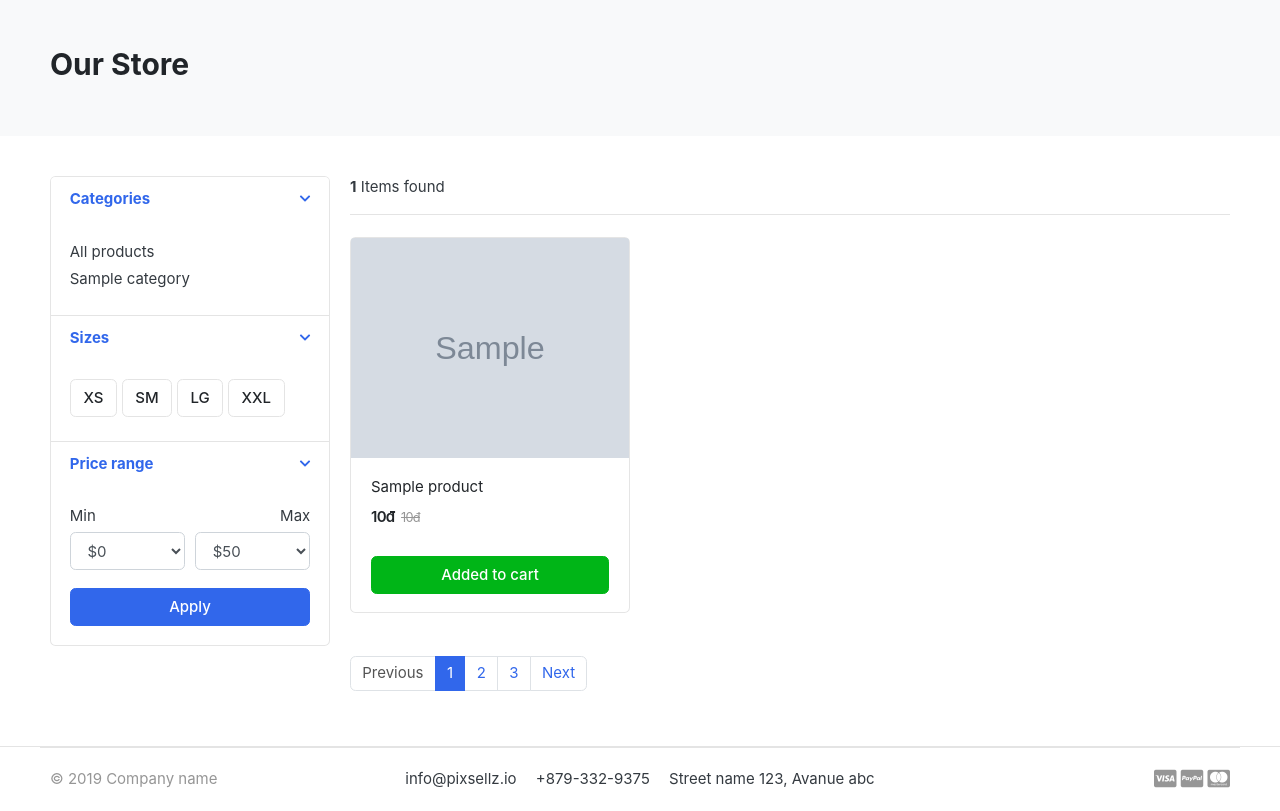
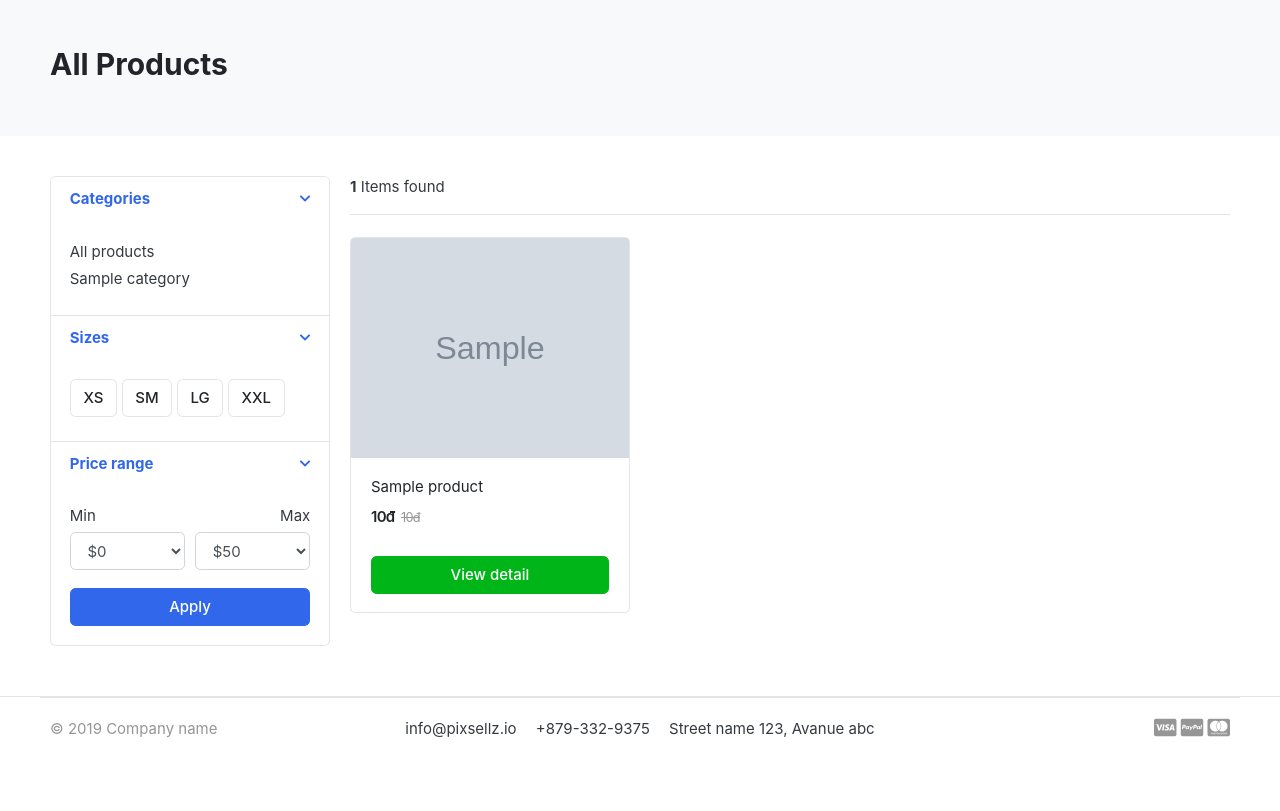
Before and after one commit to ntduonggg/ecommerce-website-django, a Django app: page /store/ in a window 1280 px wide. Shown: the part 118-929 px from the top of the page. After the commit the page ends 856 px from the top, so only its background shows below. Run offline with Django 5.2, Linux system fonts and the light colour scheme; tables that the repository leaves empty hold one stand-in row (values such as "Sample post"); grey boxes marked "Sample" are stand-in pictures; some libraries are stand-ins or nearby versions; some web fonts are replaced.

Commit message:
Add paginator and search

```diff
--- a/store/urls.py
+++ b/store/urls.py
@@ -4,6 +4,7 @@ from . import views
 
 urlpatterns = [
     path('', views.store, name='store'),
-    path('<slug:category_slug>/', views.store, name='products_by_category'),
-    path('<slug:category_slug>/<slug:product_slug>', views.product_detail, name='product_detail'),
+    path('category/<slug:category_slug>/', views.store, name='products_by_category'),
+    path('category/<slug:category_slug>/<slug:product_slug>', views.product_detail, name='product_detail'),
+    path('search/', views.search, name='search'),
 ]
--- a/store/views.py
+++ b/store/views.py
@@ -2,6 +2,8 @@ from django.shortcuts import render, get_object_or_404
 from carts.models import CartItem
 from store.models import Product, Category
 from carts.views import _cart_id
+from django.core.paginator import Paginator, EmptyPage, PageNotAnInteger
+from django.db.models import Q
 # Create your views here.
 
 def store(request, category_slug=None):
@@ -10,13 +12,17 @@ def store(request, category_slug=None):
 
     if category_slug:
         categories = get_object_or_404(Category, slug=category_slug)
-        products = Product.objects.filter(category=categories)
+        products = Product.objects.filter(category=categories, is_available=True)
     else:
-        products = Product.objects.all()
+        products = Product.objects.all().filter(is_available=True).order_by('id')
 
+    paginator = Paginator(products, 3)
+    page = request.GET.get('page')
+    paged_products = paginator.get_page(page)
     product_count = products.count()
+
     context = {
-        'products': products,
+        'products': paged_products,
         'product_count': product_count,
     }
     return render(request, 'store/store.html', context)
@@ -34,3 +40,17 @@ def product_detail(request, category_slug, product_slug):
     }
 
     return render(request, 'store/product_detail.html', context)
+
+def search(request):
+    if 'keyword' in request.GET:
+        keyword = request.GET['keyword']
+        if keyword:
+            products = Product.objects.order_by('created_at').filter(Q(product_name__icontains=keyword) | Q(description__icontains=keyword))
+            product_count = products.count()
+
+            context = {
+                'products': products,
+                'product_count': product_count,
+            }
+            return render(request, 'store/store.html', context)
+    return render(request, 'store/store.html')
--- a/templates/includes/navbar.html
+++ b/templates/includes/navbar.html
@@ -46,9 +46,9 @@
 	</div> <!-- col.// -->
 	<a href="{% url 'store' %}" class="btn btn-outline-primary">Store</a>
 	<div class="col-lg  col-md-6 col-sm-12 col">
-		<form action="#" class="search">
+		<form action="{% url 'search' %}" class="search" method="GET">
 			<div class="input-group w-100">
-			    <input type="text" class="form-control" style="width:60%;" placeholder="Search">
+			    <input type="text" class="form-control" style="width:60%;" placeholder="Search" name="keyword">
 
 			    <div class="input-group-append">
 			      <button class="btn btn-primary" type="submit">
--- a/templates/store/store.html
+++ b/templates/store/store.html
@@ -8,8 +8,11 @@
 
 <section class="section-pagetop bg">
 <div class="container">
-	<h2 class="title-page">Our Store</h2>
-
+	{% if 'search' in request.path %}
+	<h2 class="title-page">Search Results</h2>
+	{% else %}
+	<h2 class="title-page">All Products</h2>
+	{% endif %}
 </div> <!-- container //  -->
 </section>
 <!-- ========================= SECTION INTRO END// ========================= -->
@@ -121,10 +124,12 @@
 	</aside> <!-- col.// -->
 	<main class="col-md-9">
 
+{% if not products %}
+	<h3>No products found</h3>
+{% else %}
 <header class="border-bottom mb-4 pb-3">
 		<div class="form-inline">
 			<span class="mr-md-auto"><b>{{ product_count }}</b> Items found </span>
-
 		</div>
 </header><!-- sect-heading -->
 
@@ -141,7 +146,7 @@
 						<del class="price-old">{{ product.price|floatformat:0|intcomma }}đ</del>
 					</div> <!-- price-wrap.// -->
 				</div>
-				<a href="{% url 'add_cart' product.id%}" class="btn btn-block btn-success">Added to cart </a>
+				<a href="{{ product.get_url }}" class="btn btn-block btn-success">View detail</a>
 			</figcaption>
 		</figure>
 	</div> <!-- col.// -->
@@ -164,16 +169,30 @@
 		</figure>
 	</div>  -->
 </div> <!-- row end.// -->
-
+{% endif %}
 
 <nav class="mt-4" aria-label="Page navigation sample">
-  <ul class="pagination">
-    <li class="page-item disabled"><a class="page-link" href="#">Previous</a></li>
-    <li class="page-item active"><a class="page-link" href="#">1</a></li>
-    <li class="page-item"><a class="page-link" href="#">2</a></li>
-    <li class="page-item"><a class="page-link" href="#">3</a></li>
-    <li class="page-item"><a class="page-link" href="#">Next</a></li>
-  </ul>
+	{% if products.has_other_pages %}
+  	<ul class="pagination">
+		{% if products.has_previous %}
+    		<li class="page-item"><a class="page-link" href="{{ products.previous_page_number }}">Previous</a></li>
+		{% else %}
+			<li class="page-item disabled"><a class="page-link" href="#">Previous</a></li>
+		{% endif %}
+		{% for p in products.paginator.page_range %}
+			{% if products.number == p %}
+    			<li class="page-item active"><a class="page-link" href="#">{{ p }}</a></li>
+			{% else %}
+    			<li class="page-item"><a class="page-link" href="?page={{ p }}">{{ p }}</a></li>
+			{% endif %}
+		{% endfor %}
+		{% if products.has_next %}
+			<li class="page-item"><a class="page-link" href="{{ products.next_page_number }}">Next</a></li>
+		{% else %}
+			<li class="page-item disabled"><a class="page-link" href="#">Next</a></li>
+		{% endif %}
+  	</ul>
+	{% endif %}
 </nav>
 
 	</main> <!-- col.// -->
```
